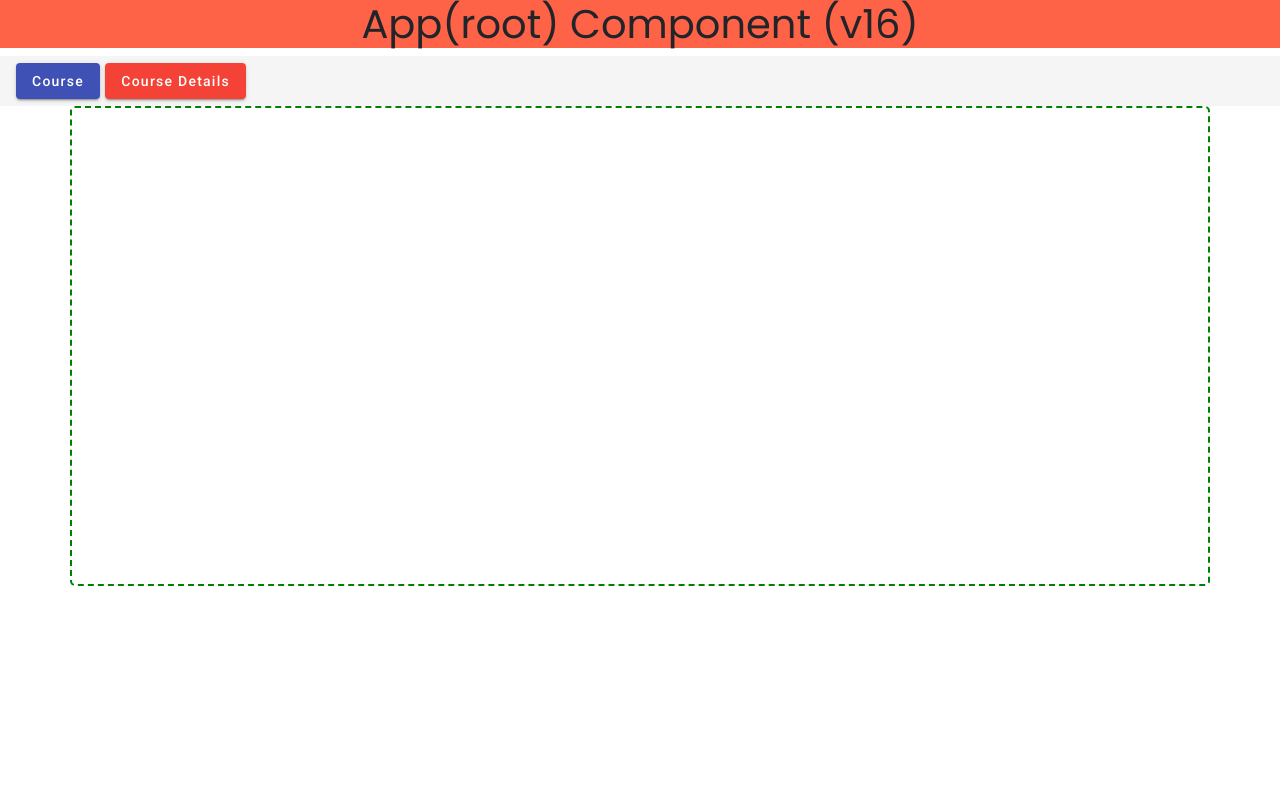
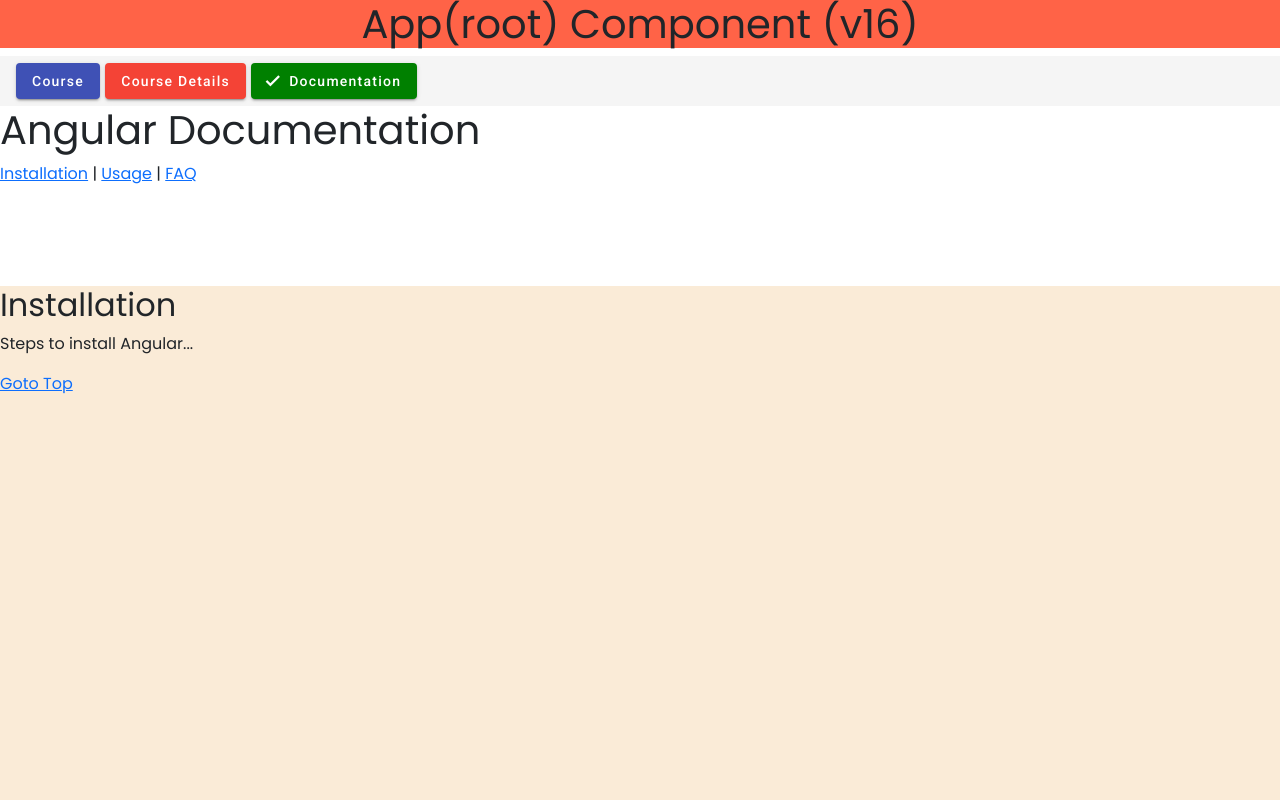
Before and after one commit to SatishKonduru/SELF-16, an Angular app: page /#/docs in a window 1280 px wide. Shown: the top 800 px of the page. Built offline with nearby package versions, Linux system fonts and the light colour scheme.

Commit message:
Fragments

```diff
--- a/src/app/app-routing.module.ts
+++ b/src/app/app-routing.module.ts
@@ -1,9 +1,10 @@
 import { NgModule } from '@angular/core';
-import { RouterModule, Routes } from '@angular/router';
+import { ExtraOptions, RouterModule, Routes } from '@angular/router';
 import { HomeComponent } from './components/home/home.component';
 import { HeaderComponent } from './components/header/header.component';
 import { CourseComponent } from './components/course/course.component';
 import { CourseDetailsComponent } from './components/course-details/course-details.component';
+import { DocsComponent } from './components/docs/docs.component';
 
 const routes: Routes = [
   // {
@@ -23,10 +24,19 @@
     path: 'courseDetails',
     component: CourseDetailsComponent,
   },
+  {
+    path: 'docs',
+    component: DocsComponent,
+  },
 ];
+const routerOptions: ExtraOptions = {
+  anchorScrolling: 'enabled', // ✅ enables fragment navigation
+  scrollOffset: [0, 64], // optional: add top padding for fixed headers
+  useHash: true,
+};
 
 @NgModule({
-  imports: [RouterModule.forRoot(routes)],
-  exports: [RouterModule]
+  imports: [RouterModule.forRoot(routes, routerOptions)],
+  exports: [RouterModule],
 })
-export class AppRoutingModule { }
+export class AppRoutingModule {}
--- a/src/app/app.module.ts
+++ b/src/app/app.module.ts
@@ -49,8 +49,10 @@
 import { MatToolbarModule } from '@angular/material/toolbar';
 import { CourseComponent } from './components/course/course.component';
 import { CourseDetailsComponent } from './components/course-details/course-details.component';
-import { RouterModule, RouterOutlet } from '@angular/router';
+import { Router, RouterModule, RouterOutlet, Routes } from '@angular/router';
 import { MatIconModule } from '@angular/material/icon';
+import { LoginComponent } from './components/login/login.component';
+import { DocsComponent } from './components/docs/docs.component';
 
 @NgModule({
   declarations: [
@@ -92,6 +94,8 @@
     HeaderComponent,
     CourseComponent,
     CourseDetailsComponent,
+    LoginComponent,
+    DocsComponent,
   ],
   imports: [
     BrowserModule,
--- /dev/null
+++ b/src/app/components/docs/docs.component.html
@@ -0,0 +1,34 @@
+<h1 id="title">Angular Documentation</h1>
+
+<nav>
+  <a [routerLink]="['/docs']" fragment="installation">Installation</a> |
+  <a [routerLink]="['/docs']" fragment="usage">Usage</a> |
+  <a [routerLink]="['/docs']" fragment="faq">FAQ</a>
+</nav>
+
+<section
+  id="installation"
+  style="margin-top: 100px; height: 100vh; background-color: antiquewhite"
+>
+  <h2>Installation</h2>
+  <p>Steps to install Angular...</p>
+  <a [routerLink]="['/docs']" fragment="title">Goto Top</a>
+</section>
+
+<section
+  id="usage"
+  style="margin-top: 100px; height: 100vh; background-color: burlywood"
+>
+  <h2>Usage</h2>
+  <p>How to use Angular...</p>
+  <a [routerLink]="['/docs']" fragment="title">Goto Top</a>
+</section>
+
+<section
+  id="faq"
+  style="margin-top: 100px; height: 100vh; background-color: hotpink"
+>
+  <h2>FAQ</h2>
+  <p>Frequently Asked Questions...</p>
+  <a [routerLink]="['/docs']" fragment="title">Goto Top</a>
+</section>
--- a/src/app/components/header/header.component.html
+++ b/src/app/components/header/header.component.html
@@ -21,11 +21,18 @@
       <mat-icon class="check-icon">check</mat-icon>
       Course Details
     </button>
+    <button
+      mat-raised-button
+      color="accent"
+      [routerLink]="'/docs'"
+      routerLinkActive="active"
+       [routerLinkActiveOptions]="{exact: true}"
+    >
+      <mat-icon class="check-icon">check</mat-icon>
+      Documentation
+    </button>
   </span>
 </mat-toolbar>
-<div
-  style="border: 2px dashed green; width: 90%; height: 60vh; border-radius: 5px"
-  class="container"
->
+
+
   <router-outlet></router-outlet>
-</div>
--- /dev/null
+++ b/src/app/components/login/login.component.html
@@ -0,0 +1 @@
+<p>login works!</p>
```
Also changed, not shown: src/app/components/docs/docs.component.ts (added, +10 -0 lines), src/app/components/login/login.component.ts (added, +10 -0 lines), src/app/components/docs/docs.component.css (added), src/app/components/login/login.component.css (added).
